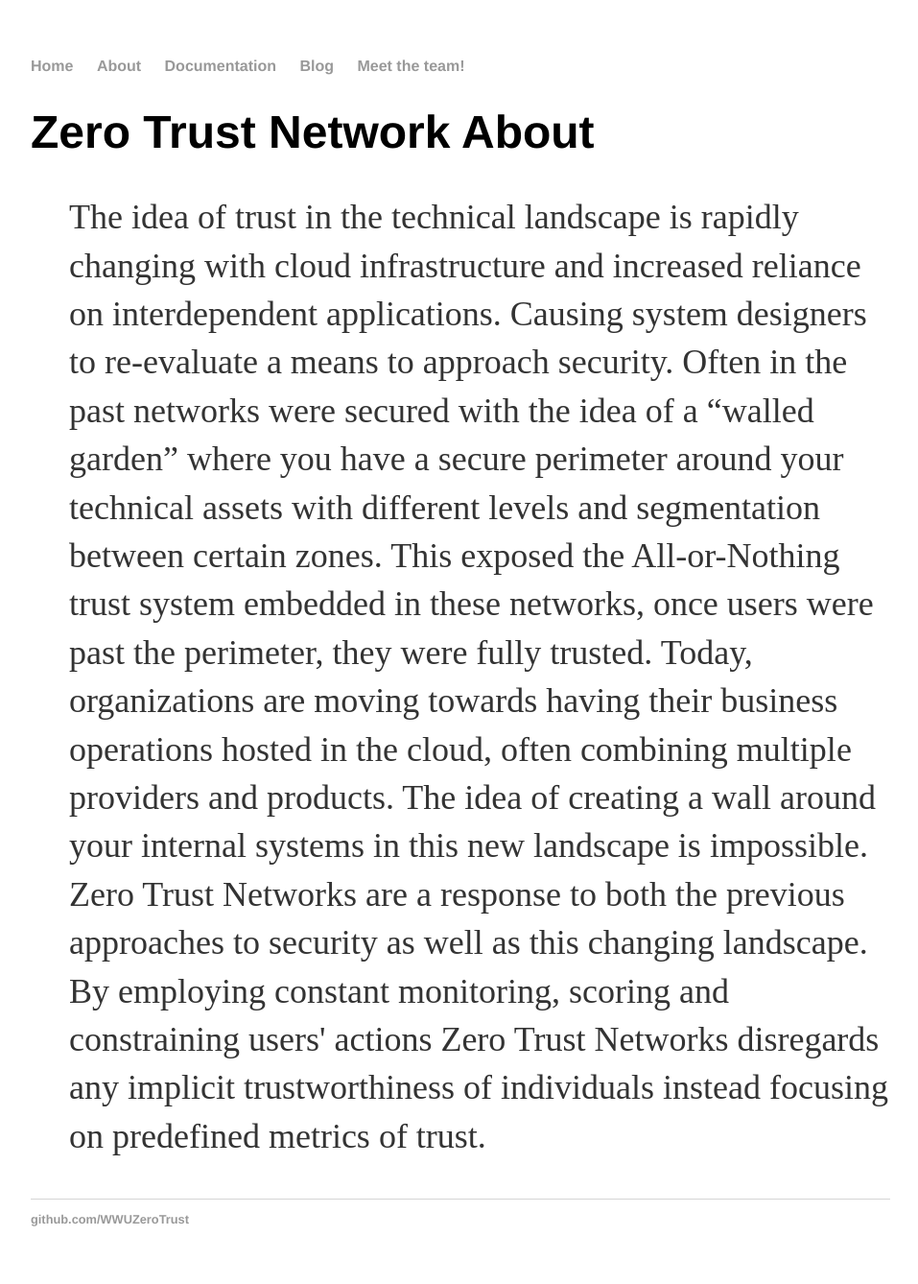
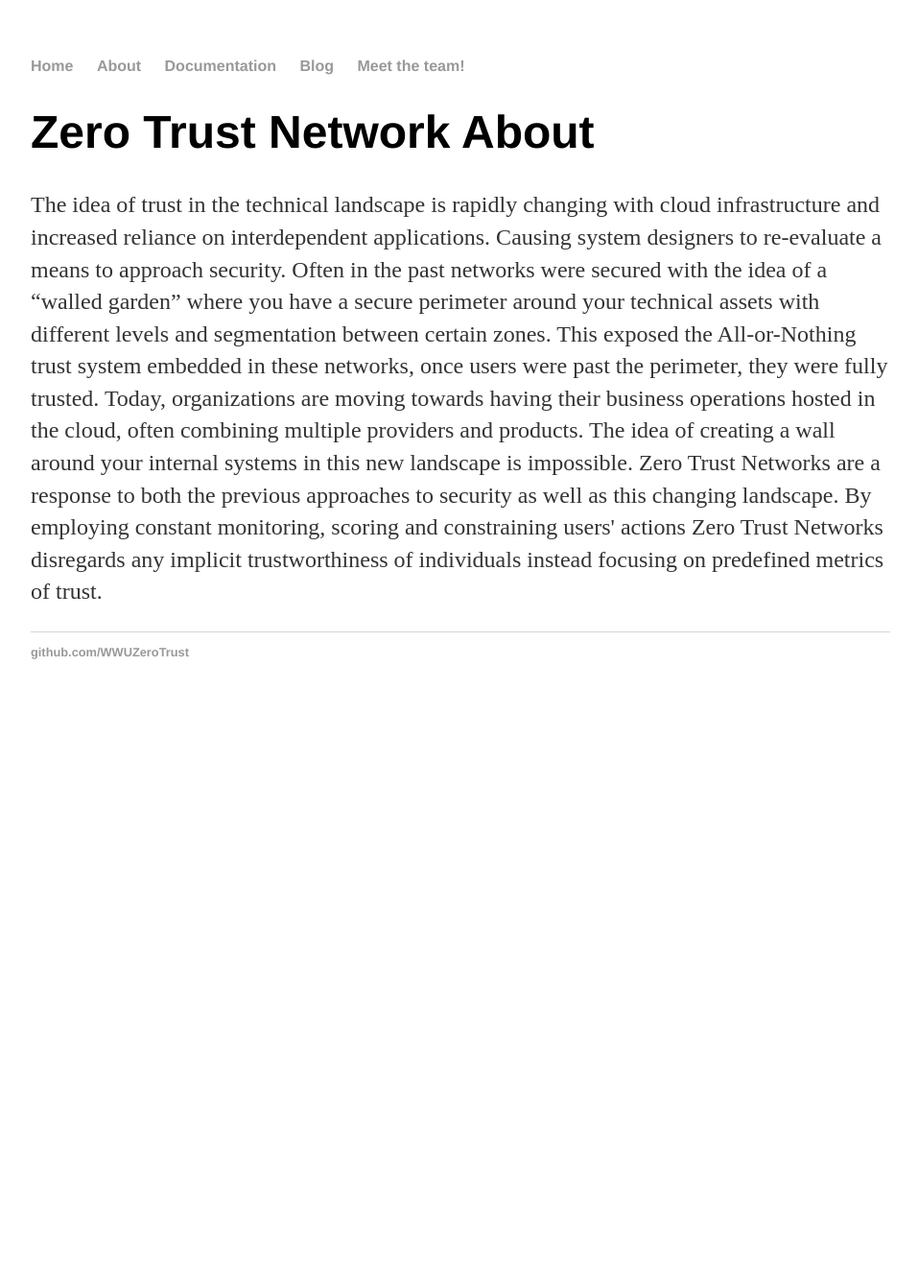
Before and after one commit to WWUZeroTrust/WWUZeroTrust.github.io, a Jekyll site: the page built from about/index.html, in a window 1280 px wide. Shown: the whole page at 96% size, without its empty margins (160-1117 px from the left). Built offline with Jekyll 4.4.1, drawn with Linux system fonts in a browser that asks for light colours; after the commit the page ends 900 px from its top, so only the background shows below that.

Commit message:
Update index.html

```diff
--- a/about/index.html
+++ b/about/index.html
@@ -3,7 +3,6 @@ layout: default
 title: Zero Trust Network About
 ---
 	<h1>{{ page.title }}</h1>
-	<ul class="posts">
 
 		<p>The idea of trust in the technical landscape is rapidly changing with cloud infrastructure and increased reliance on interdependent applications. Causing system designers to re-evaluate a means to approach security. Often in the past networks were secured with the idea of a “walled garden” where you have a secure perimeter around your technical assets with different levels and segmentation between certain zones. This exposed the All-or-Nothing trust system embedded in these networks, once users were past the perimeter, they were fully trusted. Today, organizations are moving towards having their business operations hosted in the cloud, often combining multiple providers and products. The idea of creating a wall around your internal systems in this new landscape is impossible. Zero Trust Networks are a response to both the previous approaches to security as well as this changing landscape. By employing constant monitoring, scoring and constraining users' actions Zero Trust Networks disregards any implicit trustworthiness of individuals instead focusing on predefined metrics of trust. </p>
 
```
